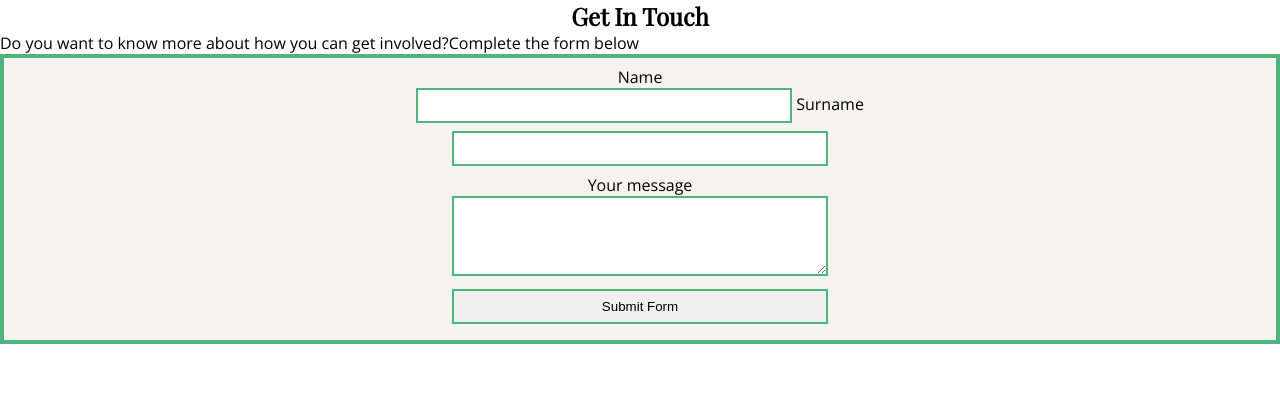
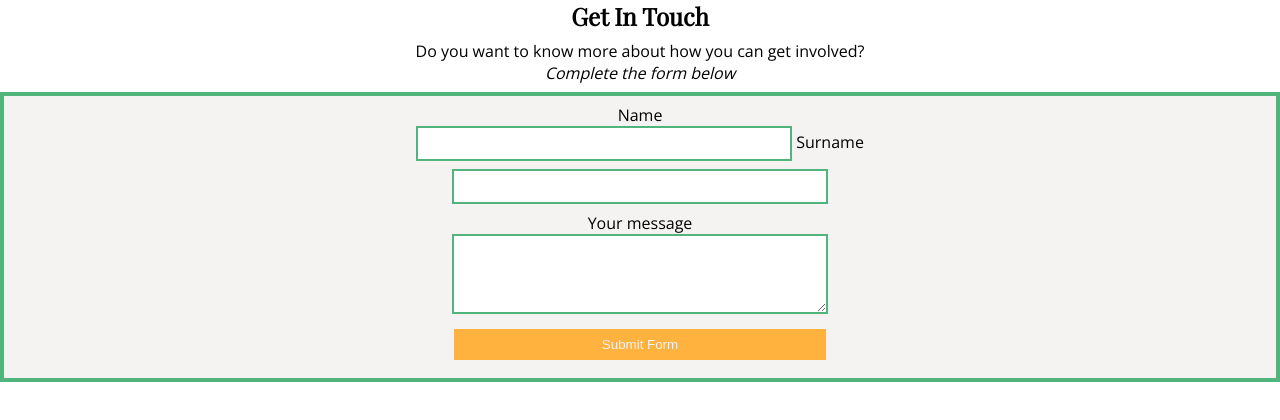
Before and after one commit to alphaClass6143/hackathon-2023-charityhub, a plain HTML site: page app/templates/contact-us.html in a window 1280 px wide. Drawn offline with nearby package versions, Linux system fonts and the light colour scheme.

Commit message:
added margins to h1 and p

```diff
--- a/app/assets/css/style.css
+++ b/app/assets/css/style.css
@@ -38,3 +38,17 @@ label {
     text-align: center;
 
 }
+#contact-heading h1{
+    margin-bottom: 0.5rem;
+    font-weight: bold;
+}
+
+#contact-heading p {
+    margin:0.5rem;
+    text-align:center;
+}
+#submit-button {
+    border: 0.125rem solid #F4F3F2;
+    background-color: #FFB23D;
+    color: #F4F3F2;
+}
--- a/app/templates/contact-us.html
+++ b/app/templates/contact-us.html
@@ -11,9 +11,9 @@
 </head>
 <body>
     <section>
-        <div>
-            <h1>Get In Touch</h1>
-            <p>Do you want to know more about how you can get involved?Complete the form below</p>
+        <div id="contact-heading">
+            <h1 >Get In Touch</h1>
+            <p>Do you want to know more about how you can get involved?<br><em>Complete the form below</em></p>
         </div>
         <div id="contactus">
             <form>
```
